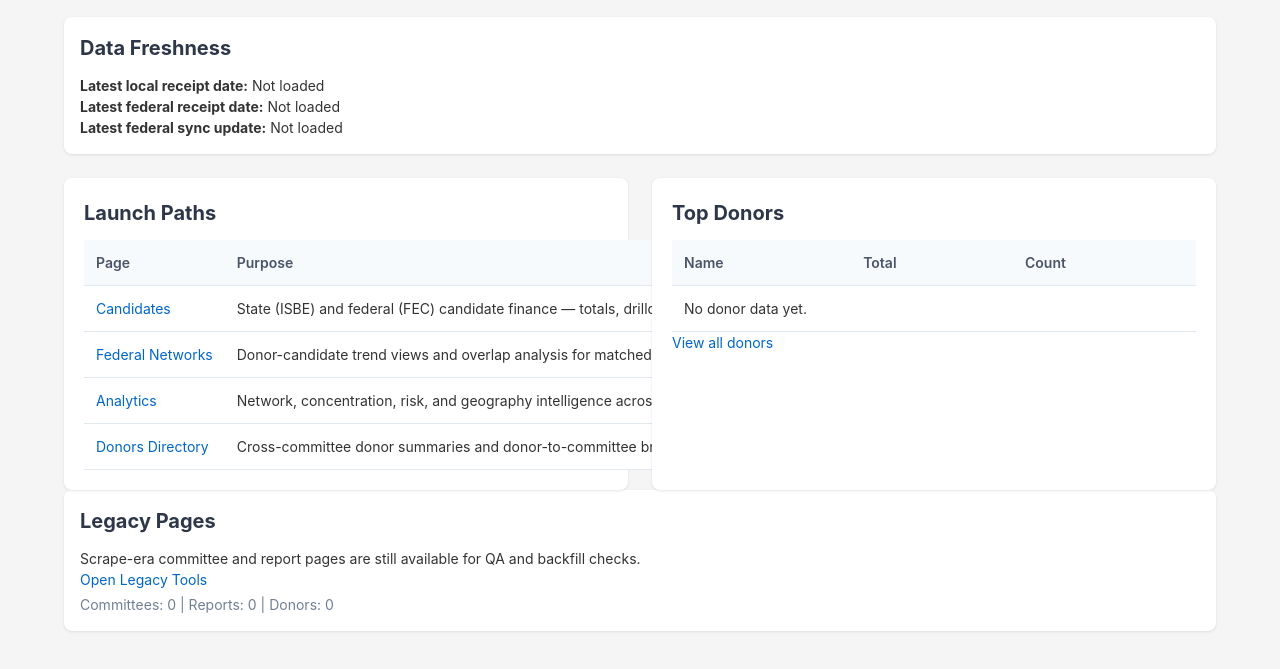
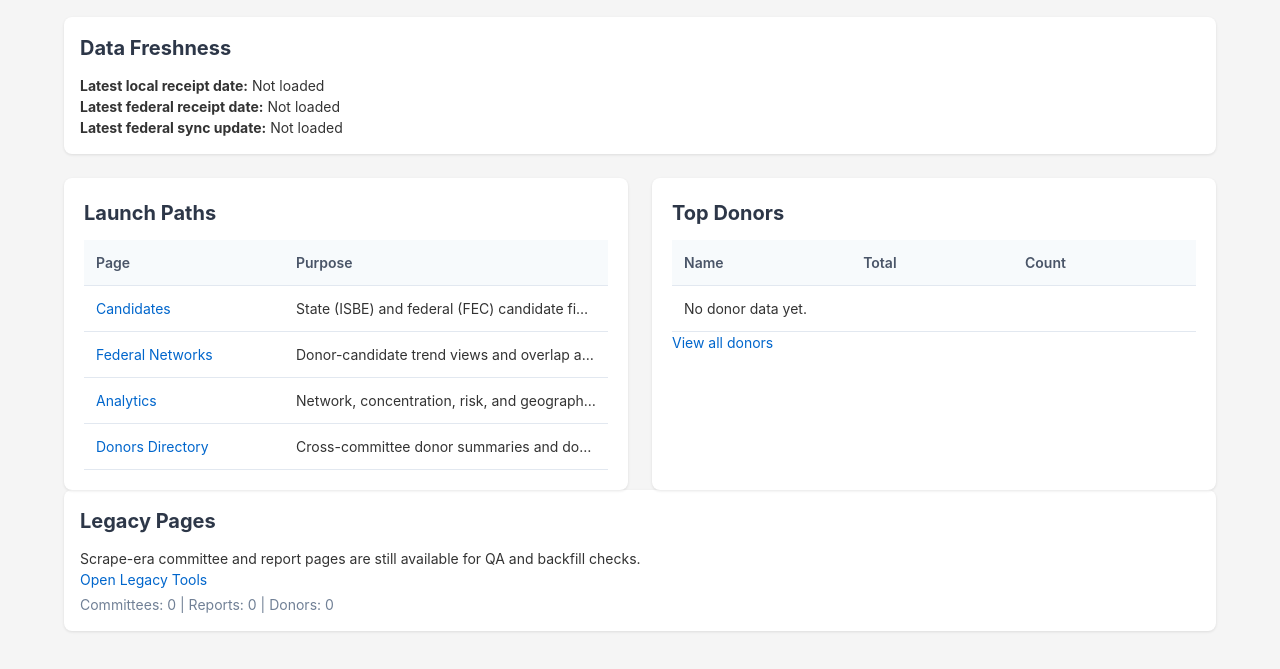
Before and after one commit to Doommen3/Illinois_campaign_finance, a Flask app: page / in a window 1280 px wide. Shown: the part 699-1368 px from the top of the page. Run offline with Flask 3, Linux system fonts and the light colour scheme; data that the repository does not hold is empty.

Commit message:
fix table css

```diff
--- a/webapp/static/css/style.css
+++ b/webapp/static/css/style.css
@@ -253,6 +253,7 @@ h2 {
     padding: 1.25rem;
     border-radius: 8px;
     box-shadow: 0 1px 3px rgba(0, 0, 0, 0.1);
+    min-width: 0;
 }
 
 .column h2 {
@@ -306,6 +307,22 @@ h2 {
 
 .data-table small {
     color: #718096;
+}
+
+/* Dashboard launch table has long purpose text; keep it inside its card. */
+.dashboard-launch-paths-table {
+    table-layout: fixed;
+}
+
+.dashboard-launch-paths-table th:first-child,
+.dashboard-launch-paths-table td:first-child {
+    width: 200px;
+}
+
+.dashboard-launch-paths-table th:last-child,
+.dashboard-launch-paths-table td:last-child {
+    overflow: hidden;
+    text-overflow: ellipsis;
 }
 
 /* Info tables (key-value) */
--- a/webapp/templates/index.html
+++ b/webapp/templates/index.html
@@ -62,7 +62,7 @@
 <div class="two-column">
     <div class="column">
         <h2>Launch Paths</h2>
-        <table class="data-table">
+        <table class="data-table dashboard-launch-paths-table">
             <thead>
                 <tr>
                     <th>Page</th>
```
